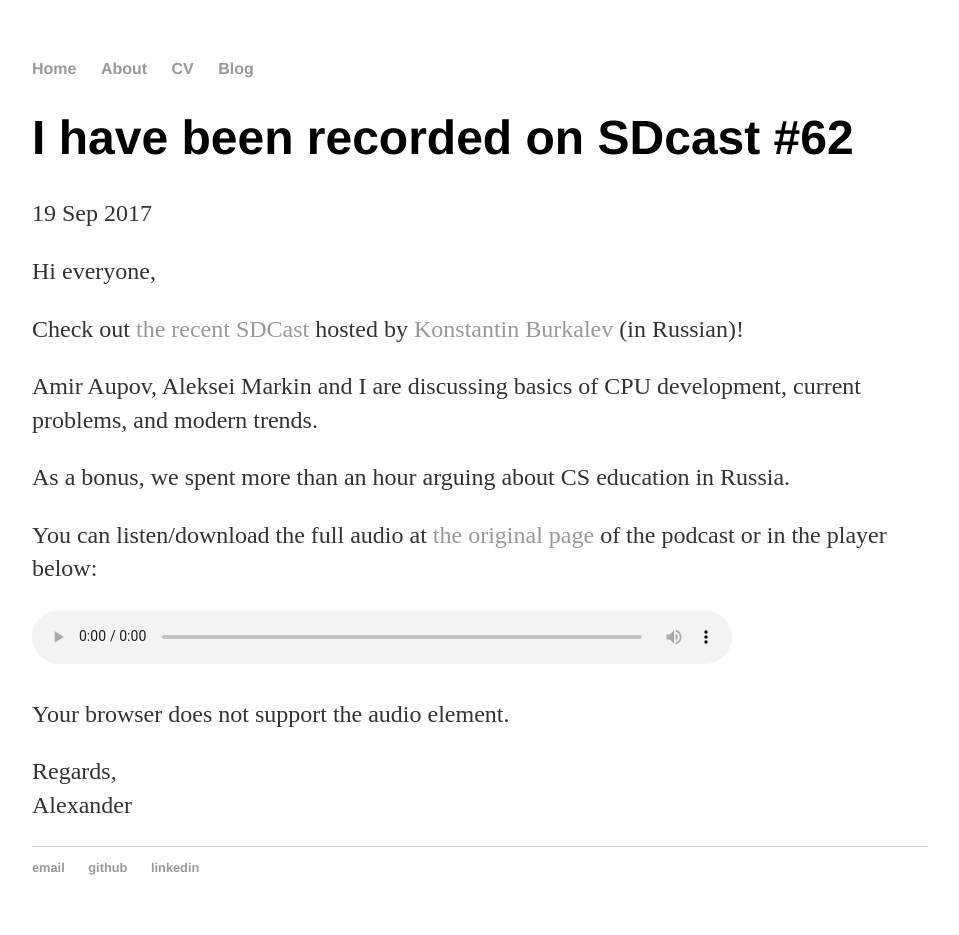
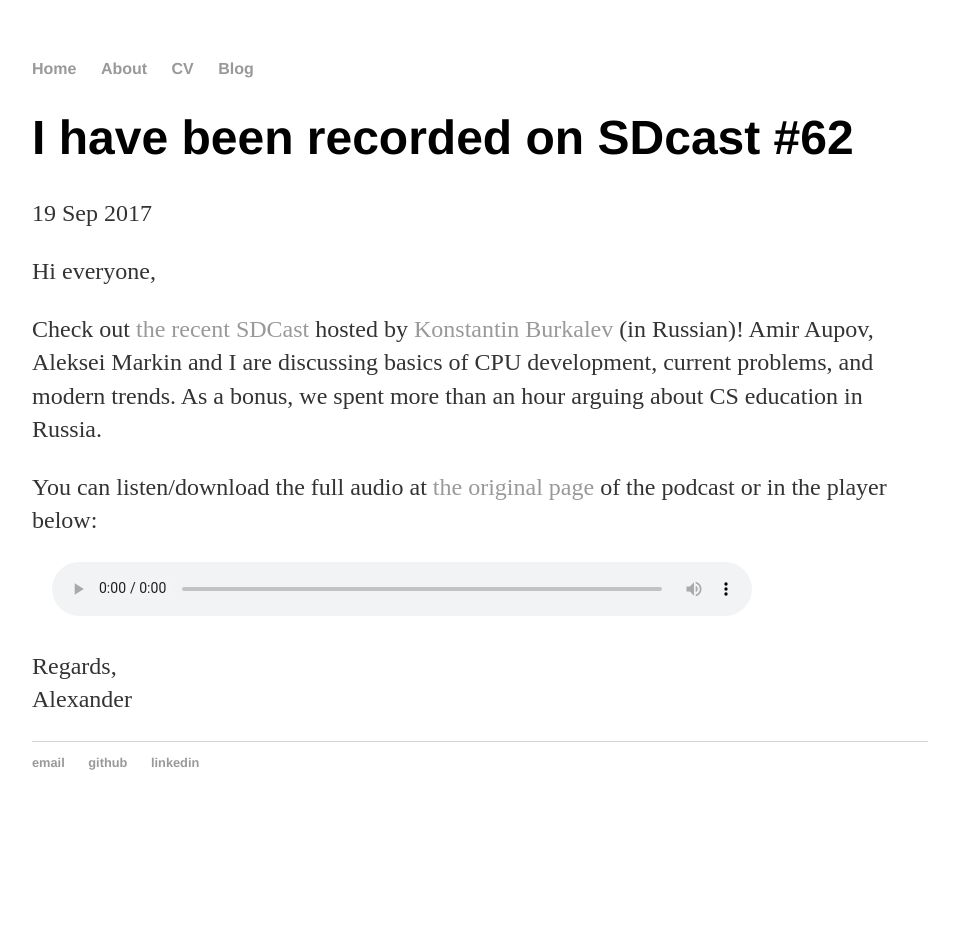
Before and after one commit to alexander-titov/alexander-titov.github.io, a Jekyll site: the page built from _posts/2017-09-19-SDcast-N62.md, in a window 1280 px wide. Shown: the whole page, without its empty margins (160-1119 px from the left). Built offline with Jekyll 4.4.1, drawn with Linux system fonts in a browser that asks for light colours; after the commit the page ends 900 px from its top, so only the background shows below that.

Commit message:
Fix formatting

```diff
--- a/_posts/2017-09-19-SDcast-N62.md
+++ b/_posts/2017-09-19-SDcast-N62.md
@@ -6,18 +6,14 @@
 
 <p>Hi everyone,</p>
 
-<p>Check out <a href="https://sdcast.ksdaemon.ru/2017/09/sdcast-62/">the recent SDCast</a> hosted by <a href="https://ksdaemon.ru/">Konstantin Burkalev</a> (in Russian)!</p>
-
-<p>Amir Aupov, Aleksei Markin and I are discussing basics of CPU development, current problems, and modern trends.</p>
-
-<p>As a bonus, we spent more than an hour arguing about CS education in Russia.</p>
+<p>Check out <a href="https://sdcast.ksdaemon.ru/2017/09/sdcast-62/">the recent SDCast</a> hosted by <a href="https://ksdaemon.ru/">Konstantin Burkalev</a> (in Russian)! Amir Aupov, Aleksei Markin and I are discussing basics of CPU development, current problems, and modern trends. As a bonus, we spent more than an hour arguing about CS education in Russia.</p>
 
 <p>You can listen/download the full audio at <a href="https://sdcast.ksdaemon.ru/2017/09/sdcast-62/">the original page</a> of the podcast or in the player below:</p>
 
 <p>
-<audio controls preload="metadata" style="width: 700px;">
+<audio controls preload="metadata" style="width: 700px; padding-left: 20px;">
    <source src="https://github.com/alexander-titov/alexander-titov.github.io/blob/master/media/SDCast_N62__26_August_2017.ogg?raw=true" type="audio/ogg">
-   <p>Your browser does not support the audio element.</p>
+Your browser does not support the audio element.
 </audio>
 </p>
 
```
